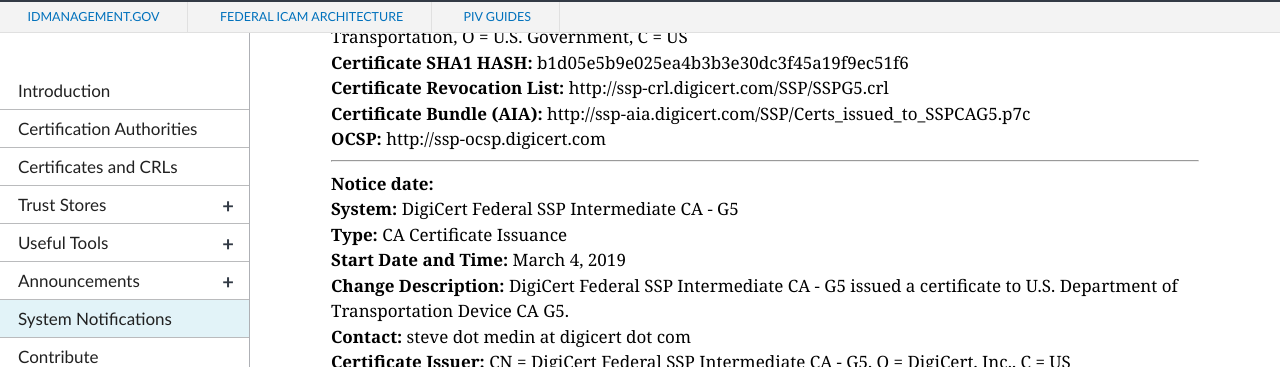
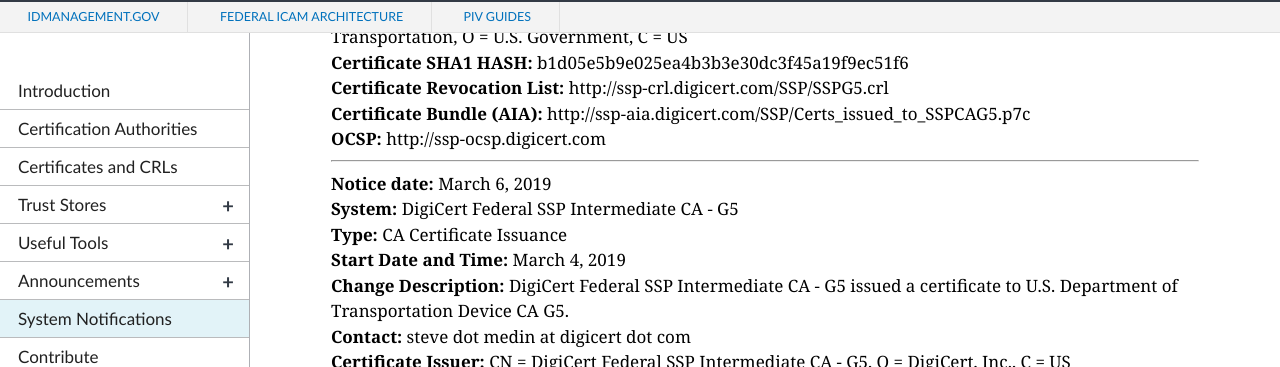
Before and after one commit to GSA/fpki-guides, a Jekyll site: the page built from pages/fpki_notifications.md, in a window 1280 px wide and 900 px high, scrolled down 1048 px. Shown: the part 88-455 px from the top of the window. Built offline with Jekyll 4.4.1, drawn with Linux system fonts in a browser that asks for light colours; nearby versions of some CDN libraries; library files that are not in the unit come from our copies.

Commit message:
Update notifications.yml

```diff
--- a/_data/notifications.yml
+++ b/_data/notifications.yml
@@ -717,7 +717,8 @@
   ca_certificate_issuer: Federal Bridge CA 2016
   ca_certificate_subject: DigiCert Federated ID CA-1
 
-- change_type: CA Certificate Issuance
+- notice_date: March 6, 2019
+  change_type: CA Certificate Issuance
   start_datetime: March 4, 2019
   end_datetime: December 12, 2028
   system: DigiCert Federal SSP Intermediate CA - G5
```
